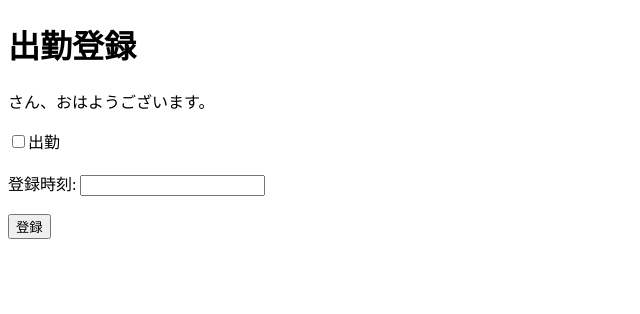
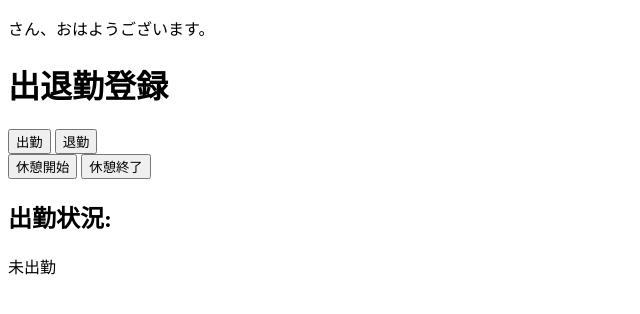
Before and after one commit to ToyodaShouta/AttendanceProject, a Flask app: template templetes/templates/attendance.html in a window 1280 px wide. Shown: the top 314 px of the page, without its empty margins (0-640 px from the left). Run offline with Flask 3, Linux system fonts and the light colour scheme; the template is opened without the code that fills it, so the values that code supplies are empty.

Commit message:
登録画面生成

```diff
--- a/templetes/templates/attendance.html
+++ b/templetes/templates/attendance.html
@@ -1,36 +1,69 @@
 <!DOCTYPE html>
 <html>
 <head>
-  <title>出勤登録</title>
+  <title>出退勤登録</title>
 </head>
 <body>
-  <h1>出勤登録</h1>
   <p>{{ username }}さん、おはようございます。</p>
   <!-- 勤怠入力フォームやその他のコンテンツを追加 -->
-  <script>
-    function registerAttendance() {
-      var currentTime = new Date();
-      var timeString = currentTime.toLocaleTimeString();
 
-      var attendanceStatus = document.getElementById("attendanceStatus");
-      var attendanceTime = document.getElementById("attendanceTime");
+    <h1>出退勤登録</h1>
+    <div>
+      <button onclick="clockIn()">出勤</button>
+      <button onclick="clockOut()">退勤</button>
+    </div>
+    <div>
+      <button onclick="startBreak()">休憩開始</button>
+      <button onclick="endBreak()">休憩終了</button>
+    </div>
+    <div>
+      <h2>出勤状況:</h2>
+      <p id="status">未出勤</p>
+      <p id="clockInTime"></p>
+      <p id="clockOutTime"></p>
+      <p id="breakStartTime"></p>
+      <p id="breakEndTime"></p>
+    </div>
 
-      if (attendanceStatus.checked) {
-        attendanceTime.value = timeString;
-      } else {
-        attendanceTime.value = "";
+    <script>
+      var isClockedIn = false;
+      var isOnBreak = false;
+
+      function clockIn() {
+        if (!isClockedIn) {
+          isClockedIn = true;
+          document.getElementById("status").textContent = "出勤中";
+          var currentTime = new Date().toLocaleString();
+          document.getElementById("clockInTime").textContent = "出勤時間: " + currentTime;
+        }
       }
-    }
-  </script>
-</head>
-<body>
-  <label>
-    <input type="checkbox" id="attendanceStatus">出勤
-  </label>
-  <br><br>
-  <label for="attendanceTime">登録時刻:</label>
-  <input type="text" id="attendanceTime" readonly>
-  <br><br>
-  <button onclick="registerAttendance()">登録</button>
-</body>
-</html>
+
+      function clockOut() {
+        if (isClockedIn && !isOnBreak) {
+          isClockedIn = false;
+          document.getElementById("status").textContent = "退勤";
+          var currentTime = new Date().toLocaleString();
+          document.getElementById("clockOutTime").textContent = "退勤時間: " + currentTime;
+        }
+      }
+
+      function startBreak() {
+        if (isClockedIn && !isOnBreak) {
+          isOnBreak = true;
+          document.getElementById("status").textContent = "休憩中";
+          var currentTime = new Date().toLocaleString();
+          document.getElementById("breakStartTime").textContent = "休憩開始時間: " + currentTime;
+        }
+      }
+
+      function endBreak() {
+        if (isClockedIn && isOnBreak) {
+          isOnBreak = false;
+          document.getElementById("status").textContent = "出勤中";
+          var currentTime = new Date().toLocaleString();
+          document.getElementById("breakEndTime").textContent = "休憩終了時間: " + currentTime;
+        }
+      }
+    </script>
+  </body>
+  </html>
```
Also changed, not shown: templetes/templates/下書き/出退勤.html (added, +34 -0 lines).
